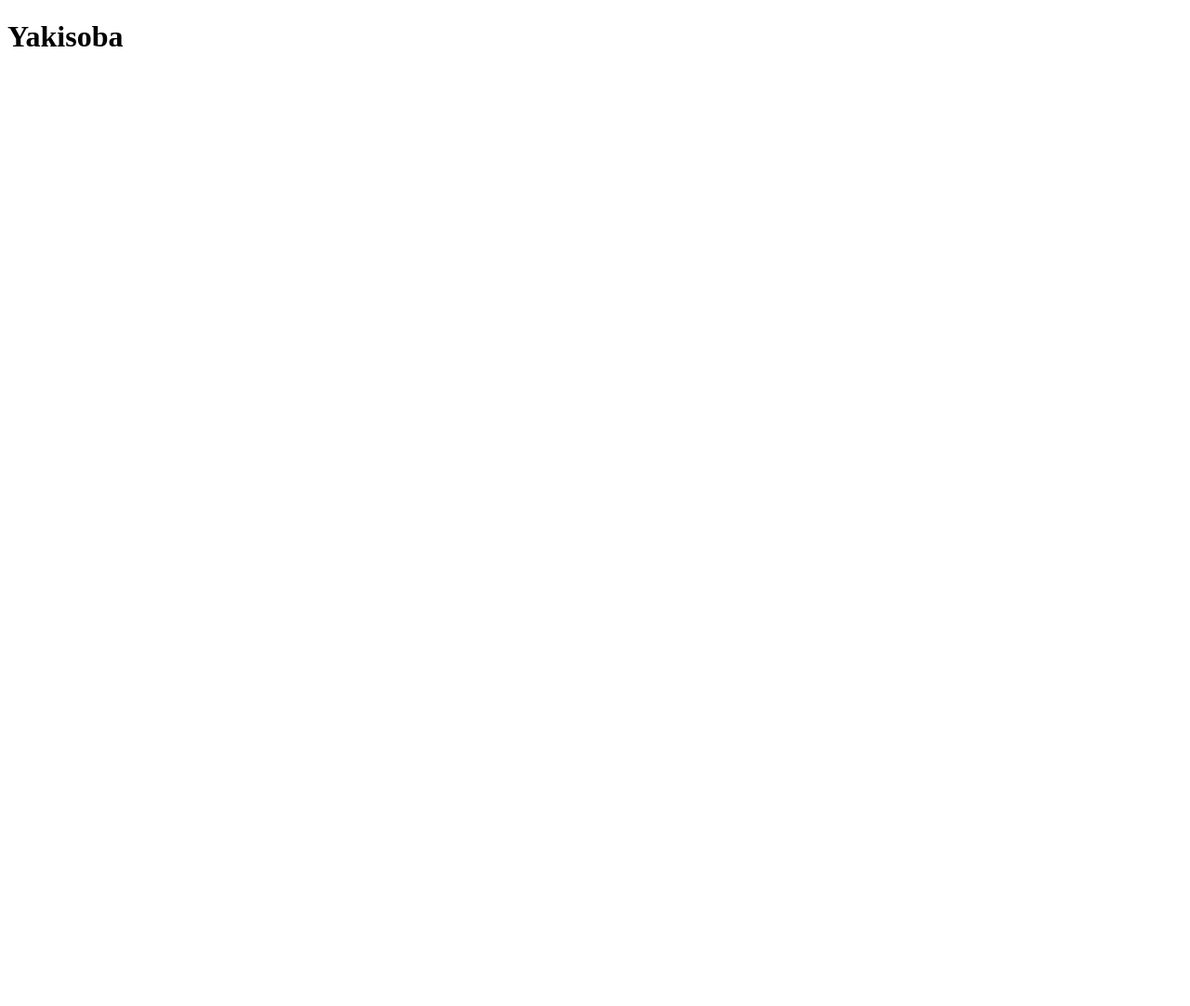
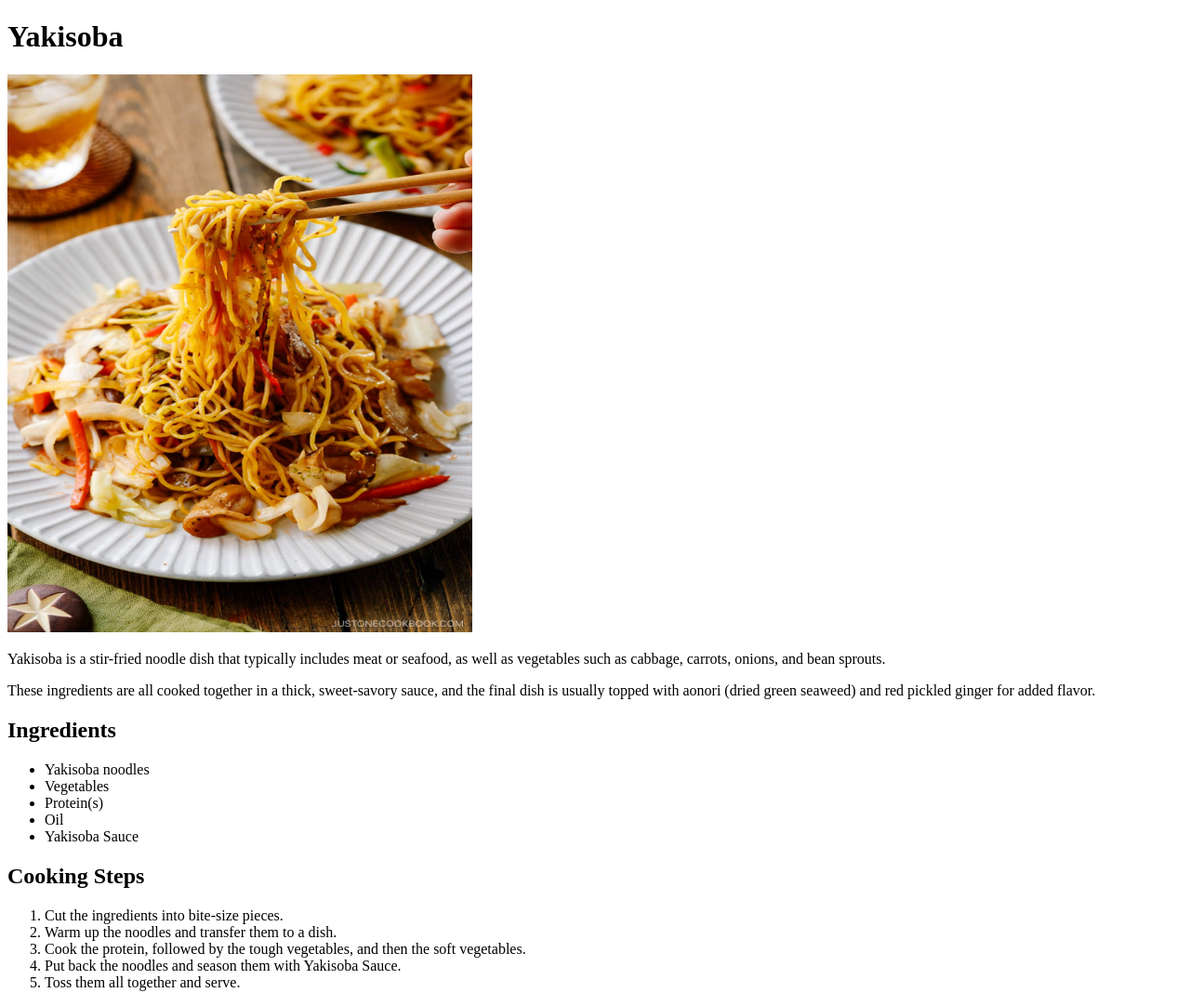
Before and after one commit to Ice0ownz3/odin-recipes, a plain HTML site: page recipes/yakisoba.html in a window 1280 px wide. Shown: the whole page at 93% size. Before the commit the page ends 800 px from the top, so only its background shows below. Drawn offline with Linux system fonts and the light colour scheme.

Commit message:
Add images/Yakisoba.jpg and Update recipes/yakisoba.html
This commit adds the images/Yakisoba.jpg file and updates the recipes/yakisoba.html
with an image, description, ingredient list and cooking steps.

```diff
--- a/recipes/yakisoba.html
+++ b/recipes/yakisoba.html
@@ -4,7 +4,40 @@
         <meta charset="UTF-8">
         <title>Yakisoba</title>
     </head>
+
     <body>
+
         <h1>Yakisoba</h1>
+        <img src="../images/Yakisoba.jpg" alt="Yakisoba" width="500" height="600">
+
+        <p>
+            Yakisoba is a stir-fried noodle dish that typically includes meat or seafood,
+            as well as vegetables such as cabbage, carrots, onions, and bean sprouts.
+        </p>
+
+        <p>
+            These ingredients are all cooked together in a thick, sweet-savory sauce,
+            and the final dish is usually topped with aonori (dried green seaweed)
+            and red pickled ginger for added flavor.
+        </p>
+
+        <h2>Ingredients</h2>
+
+        <ul>
+            <li>Yakisoba noodles</li>
+            <li>Vegetables</li>
+            <li>Protein(s)</li>
+            <li>Oil</li>
+            <li>Yakisoba Sauce</li>
+        </ul>
+
+        <h2>Cooking Steps</h2>
+        <ol>
+            <li>Cut the ingredients into bite-size pieces.</li>
+            <li>Warm up the noodles and transfer them to a dish.</li>
+            <li>Cook the protein, followed by the tough vegetables, and then the soft vegetables.</li>
+            <li>Put back the noodles and season them with Yakisoba Sauce.</li>
+            <li>Toss them all together and serve.</li>
+        </ol>
     </body>
 </html>
```
Also changed, not shown: images/Yakisoba.jpg (added).
